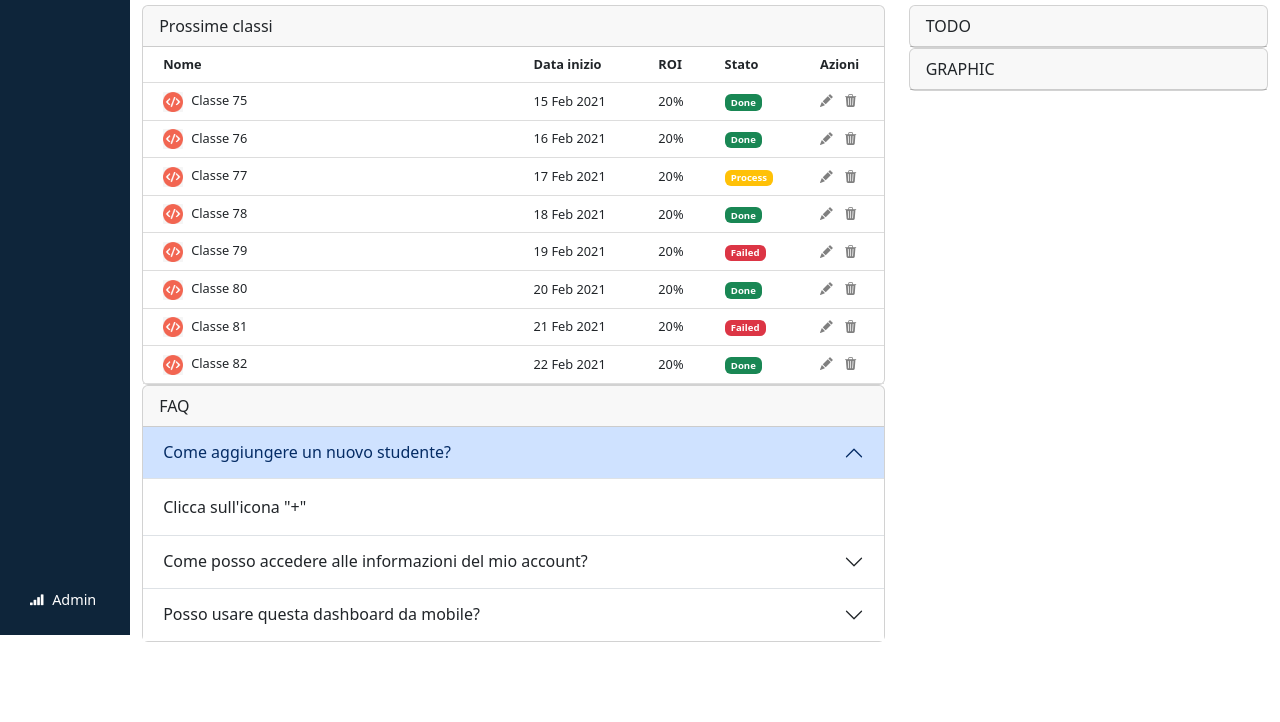
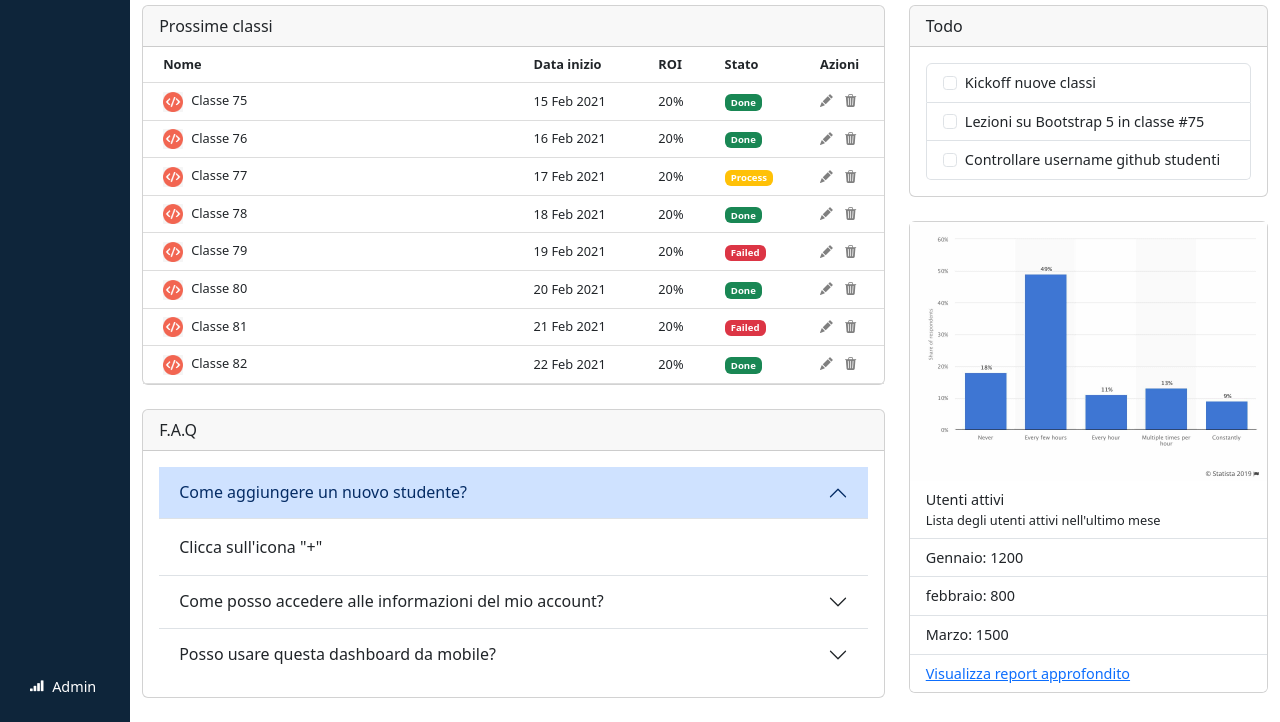
Before and after one commit to AlessandroMungai/html-css-bootstrap-dashboard, a plain HTML site: page index.html in a window 1280 px wide. Shown: the part 165-887 px from the top of the page. Before the commit the page ends 831 px from the top, so only its background shows below. Drawn offline with nearby package versions, Linux system fonts and the light colour scheme.

Commit message:
main card completato

```diff
--- a/css/style.css
+++ b/css/style.css
@@ -36,10 +36,6 @@ header .col-auto a {
     list-style-type: none;
 }
 
-.cc {
-    overflow: auto;
-}
-
 /***TABLE***/
 
 .avatar-table {
@@ -72,6 +68,17 @@ table tr i {
     cursor: pointer;
 }
 
+.card ul img {
+    width: 100%;
+}
+
+.p-graphic {
+    font-size: 0.8rem;
+}
+
+.card ul li {
+    font-size: 0.9rem;
+}
 
 /***DEBUG***/
 
@@ -88,10 +95,11 @@ table tr i {
 } */
 
 .debug-aside {
-    height: calc(100vh - 3.125rem);
+    /* height: calc(100vh - 3.125rem); */
     background-color: #0E253A;
     padding: 0 1.875rem;
 }
+
 
 /*
 .debug-col-main {
--- a/index.html
+++ b/index.html
@@ -80,7 +80,7 @@
 
         <main>
 
-            <div class="cc row mx-0 g-0">
+            <div class="row cc mx-0 g-0">
 
                 <div class="col-1 col-lg-auto d-flex flex-column justify-content-between debug-aside">
 
@@ -420,17 +420,17 @@
 
                                 </div>
 
-                                <div class="second-card">
+                                <div class="second-card  mt-4">
 
                                     <div class="card">
 
                                         <div class="card-header">
 
-                                          FAQ
+                                          F.A.Q
 
                                         </div>
 
-                                        <div class="accordion accordion-flush" id="accordionFlushExample">
+                                        <div class="accordion accordion-flush p-3" id="accordionFlushExample">
                                             <div class="accordion-item">
                                               <h2 class="accordion-header">
                                                 <button class="accordion-button" type="button" data-bs-toggle="collapse" data-bs-target="#flush-collapseOne" aria-expanded="true" aria-controls="flush-collapseOne">
@@ -461,7 +461,8 @@
                                                 <div class="accordion-body">si </div>
                                               </div>
                                             </div>
-                                          </div>
+
+                                        </div>
 
                                     </div>
 
@@ -477,23 +478,50 @@
 
                                         <div class="card-header">
 
-                                          TODO
+                                          Todo
 
                                         </div>
+
+                                        <ul class="list-group p-3">
+
+                                            <li class="list-group-item">
+                                              <input class="form-check-input me-1" type="checkbox" value="" id="firstCheckbox">
+                                              <label class="form-check-label" for="firstCheckbox">Kickoff nuove classi</label>
+                                            </li>
+                                            <li class="list-group-item">
+                                              <input class="form-check-input me-1" type="checkbox" value="" id="secondCheckbox">
+                                              <label class="form-check-label" for="secondCheckbox">Lezioni su Bootstrap 5 in classe #75</label>
+                                            </li>
+                                            <li class="list-group-item">
+                                              <input class="form-check-input me-1" type="checkbox" value="" id="thirdCheckbox">
+                                              <label class="form-check-label" for="thirdCheckbox">Controllare username github studenti</label>
+                                            </li>
+
+                                        </ul>
 
                                     </div>
 
                                 </div>
 
-                                <div class="second-card">
+                                <div class="second-card mt-4">
 
                                     <div class="card">
 
-                                        <div class="card-header">
-
-                                          GRAPHIC
-
-                                        </div>
+                                        <ul class="list-group list-group-flush">
+                                            <img src="img/stats.jpeg" alt="stats">
+                                            <li class="list-group-item">
+                                                Utenti attivi
+                                                <p class="p-0 m-0 p-graphic">
+                                                Lista degli utenti attivi nell'ultimo mese
+                                                </p>
+                                            </li>
+                                            <li class="list-group-item">Gennaio: 1200</li>
+                                            <li class="list-group-item">febbraio: 800</li>
+                                            <li class="list-group-item">Marzo: 1500</li>
+                                            <li class="list-group-item">
+                                                <a href="#">Visualizza report approfondito</a>
+                                            </li>
+                                        </ul>
 
                                     </div>
 
```
